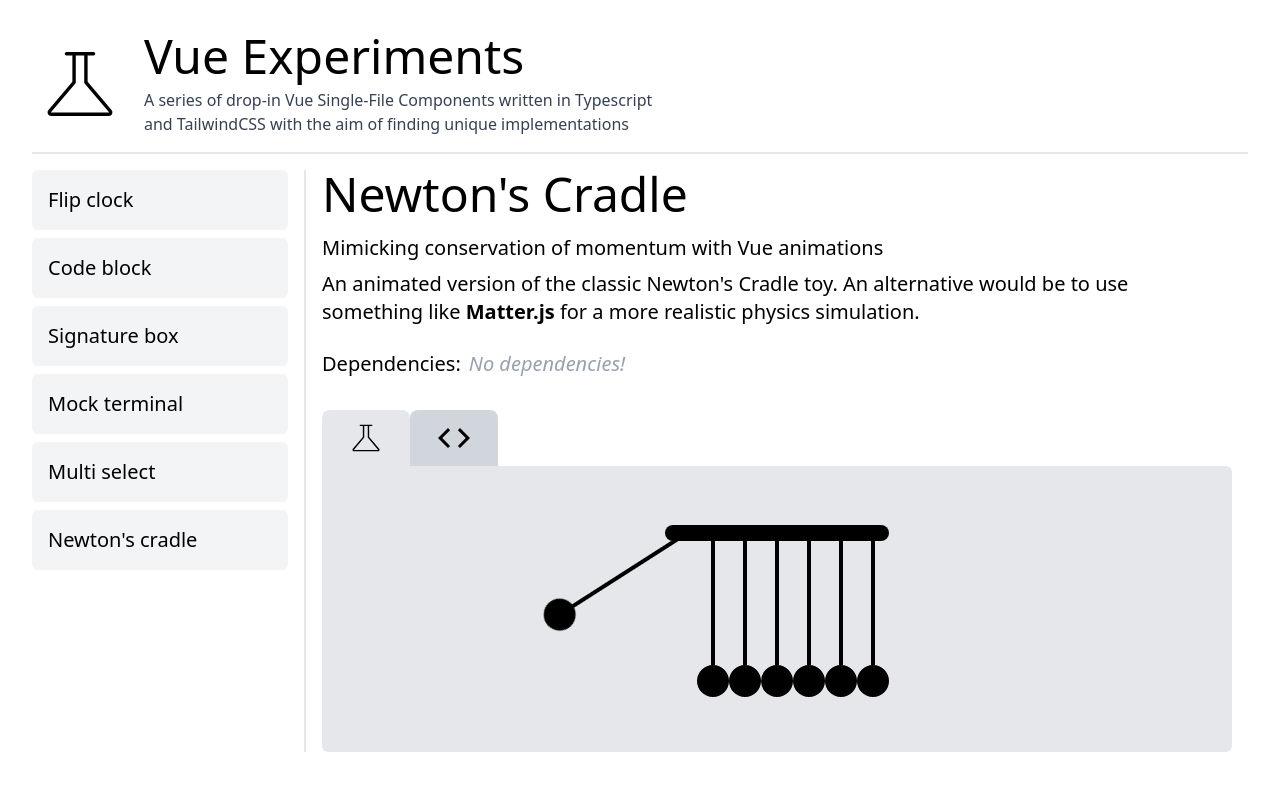
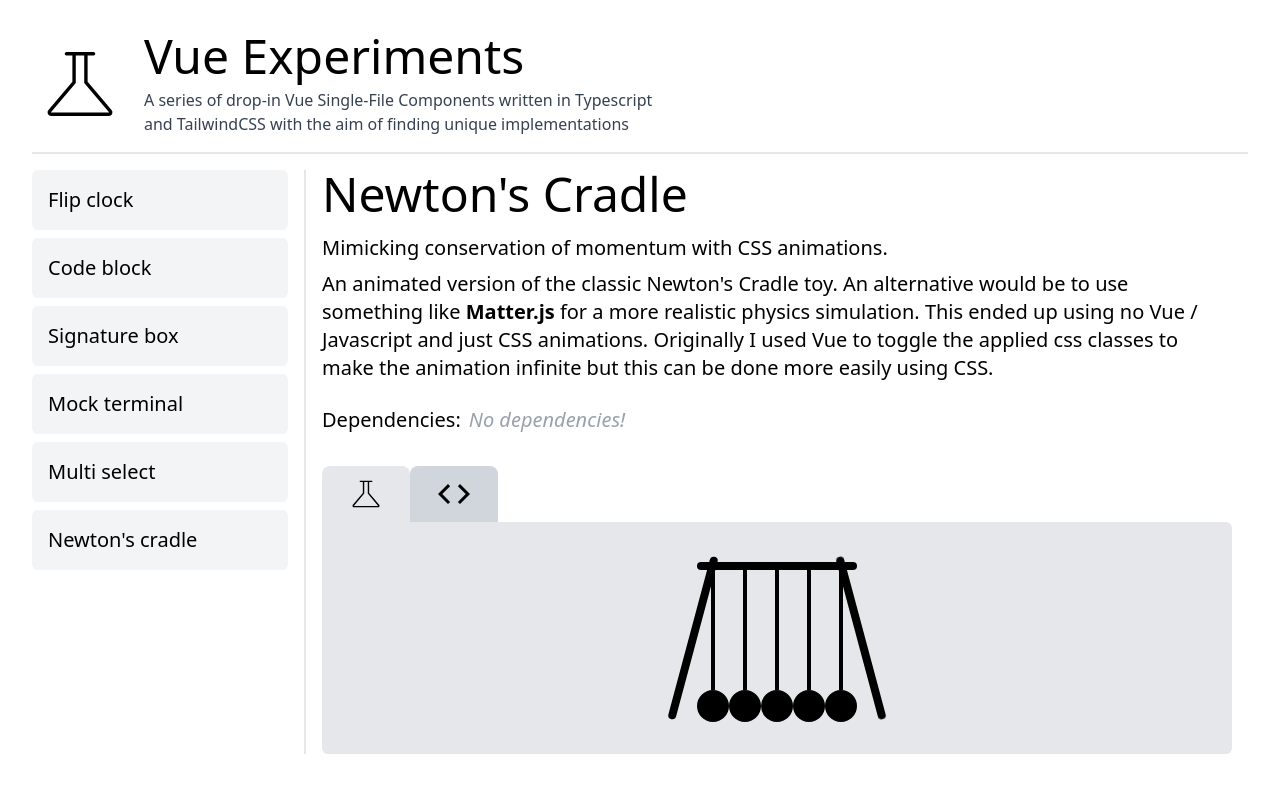
Before and after one commit to BenTopping/vue-experiments, a Vue app: page /newtons_cradle in a window 1280 px wide. Shown: the top 792 px of the page. Built offline with nearby package versions, Linux system fonts and the light colour scheme.

Commit message:
feat(newtons-cradle): removes javascript and uses CSS only

```diff
--- a/src/components/experiments/NewtonsCradle.vue
+++ b/src/components/experiments/NewtonsCradle.vue
@@ -1,61 +1,65 @@
-<script setup lang="ts">
-import { ref, onMounted } from 'vue'
-
-const leftball = ref(true)
-
-onMounted(() => {
-  setInterval(() => {
-    leftball.value = !leftball.value
-  }, 1100)
-})
-</script>
+<script setup lang="ts"></script>
 
 <template>
   <div class="flex flex-row">
-    <div class="flex flex-col grow">
-      <div class="w-full h-2 bg-black rounded-full p-2 relative top-1"></div>
+    <div class="flex flex-row grow">
+      <div
+        class="flex h-full bg-black w-2 rotate-15 rounded-full items-center justify-center"
+      ></div>
+      <div class="flex flex-col">
+        <div class="w-full h-2 bg-black rounded-full relative top-2"></div>
         <div class="flex flex-row">
-        <div :class="['flex flex-col items-center', { leftball }]">
+          <div class="flex flex-col items-center leftball">
             <div class="flex bg-black w-1 h-32"></div>
             <div class="flex w-8 h-8 bg-black rounded-full border-2 border-black"></div>
           </div>
-        <div v-for="index in 5" :key="index">
+          <div v-for="index in 3" :key="index">
             <div class="flex flex-col items-center">
               <div class="flex bg-black w-1 h-32"></div>
               <div class="flex w-8 h-8 bg-black rounded-full border-2 border-black"></div>
             </div>
           </div>
-        <div :class="['flex flex-col items-center', { rightball: !leftball }]">
+          <div class="flex flex-col items-center rightball">
             <div class="flex bg-black w-1 h-32"></div>
             <div class="flex w-8 h-8 bg-black rounded-full border-2 border-black"></div>
           </div>
         </div>
+      </div>
+      <div
+        class="flex h-full bg-black w-2 -rotate-15 rounded-full items-center justify-center"
+      ></div>
     </div>
   </div>
 </template>
 
 <style>
 .leftball {
-  animation: leftball 1.2s cubic-bezier(0.5, 0, 0.5, 1) both;
+  animation: leftball 2.5s cubic-bezier(0.5, 0, 0.5, 1) infinite both;
   transform: rotate(0deg);
   transform-origin: 50% 0%;
 }
 
 .rightball {
-  animation: rightball 1.2s cubic-bezier(0.5, 0, 0.5, 1) both;
+  animation: rightball 2.5s cubic-bezier(0.5, 0, 0.5, 1) 1.25s infinite both;
   transform: rotate(0deg);
   transform-origin: 50% 0%;
 }
 
 @keyframes leftball {
+  25% {
+    transform: rotate(75deg);
+  }
   50% {
-    transform: rotate(60deg);
+    transform: rotate(0deg);
   }
 }
 
 @keyframes rightball {
+  25% {
+    transform: rotate(-75deg);
+  }
   50% {
-    transform: rotate(-60deg);
+    transform: rotate(0deg);
   }
 }
 </style>
--- a/src/views/NewtonsCradleView.vue
+++ b/src/views/NewtonsCradleView.vue
@@ -12,67 +12,72 @@ const dependencies: IDependency[] = []
 const currentTab = ref('experiment')
 
 const codeBlockString: string = `
-<script setup lang="ts">
-import { ref, onMounted } from 'vue'
-
-const leftball = ref(true)
-
-onMounted(() => {
-  setInterval(() => {
-    leftball.value = !leftball.value
-  }, 1100)
-})
-<\/script>
+<script setup lang="ts"><\/script>
 
 <template>
   <div class="flex flex-row">
-    <div class="flex flex-col grow">
-      <div class="w-full h-2 bg-black rounded-full p-2 relative top-1"></div>
+    <div class="flex flex-row grow">
+      <div
+        class="flex h-full bg-black w-2 rotate-15 rounded-full items-center justify-center"
+      ></div>
+      <div class="flex flex-col">
+        <div class="w-full h-2 bg-black rounded-full relative top-2"></div>
         <div class="flex flex-row">
-        <div :class="['flex flex-col items-center', { leftball }]">
+          <div class="flex flex-col items-center leftball">
             <div class="flex bg-black w-1 h-32"></div>
             <div class="flex w-8 h-8 bg-black rounded-full border-2 border-black"></div>
           </div>
-        <div v-for="index in 5" :key="index">
+          <div v-for="index in 3" :key="index">
             <div class="flex flex-col items-center">
               <div class="flex bg-black w-1 h-32"></div>
               <div class="flex w-8 h-8 bg-black rounded-full border-2 border-black"></div>
             </div>
           </div>
-        <div :class="['flex flex-col items-center', { rightball: !leftball }]">
+          <div class="flex flex-col items-center rightball">
             <div class="flex bg-black w-1 h-32"></div>
             <div class="flex w-8 h-8 bg-black rounded-full border-2 border-black"></div>
           </div>
         </div>
+      </div>
+      <div
+        class="flex h-full bg-black w-2 -rotate-15 rounded-full items-center justify-center"
+      ></div>
     </div>
   </div>
 </template>
 
 <style>
 .leftball {
-  animation: leftball 1.2s cubic-bezier(0.5, 0, 0.5, 1) both;
+  animation: leftball 2.5s cubic-bezier(0.5, 0, 0.5, 1) infinite both;
   transform: rotate(0deg);
   transform-origin: 50% 0%;
 }
 
 .rightball {
-  animation: rightball 1.2s cubic-bezier(0.5, 0, 0.5, 1) both;
+  animation: rightball 2.5s cubic-bezier(0.5, 0, 0.5, 1) 1.25s infinite both;
   transform: rotate(0deg);
   transform-origin: 50% 0%;
 }
 
 @keyframes leftball {
+  25% {
+    transform: rotate(75deg);
+  }
   50% {
-    transform: rotate(60deg);
+    transform: rotate(0deg);
   }
 }
 
 @keyframes rightball {
+  25% {
+    transform: rotate(-75deg);
+  }
   50% {
-    transform: rotate(-60deg);
+    transform: rotate(0deg);
   }
 }
 </style>
+
 `
 </script>
 
@@ -81,12 +86,14 @@ onMounted(() => {
     <div class="flex flex-col mb-4 text-xl">
       <h2 class="text-5xl font-light mb-4">Newton's Cradle</h2>
       <div class="flex flex-col space-y-2">
-        <span>Mimicking conservation of momentum with Vue animations</span>
+        <span>Mimicking conservation of momentum with CSS animations.</span>
         <span>
           An animated version of the classic Newton's Cradle toy. An alternative would be to use
           something like
           <a href="https://brm.io/matter-js/" target="_blank" class="font-bold"> Matter.js </a> for
-          a more realistic physics simulation.
+          a more realistic physics simulation. This ended up using no Vue / Javascript and just CSS
+          animations. Originally I used Vue to toggle the applied css classes to make the animation
+          infinite but this can be done more easily using CSS.
         </span>
         <div class="flex flex-row space-x-2 py-4">
           <span>Dependencies:</span>
```
Lines whose indentation alone changed are shown as unchanged.
